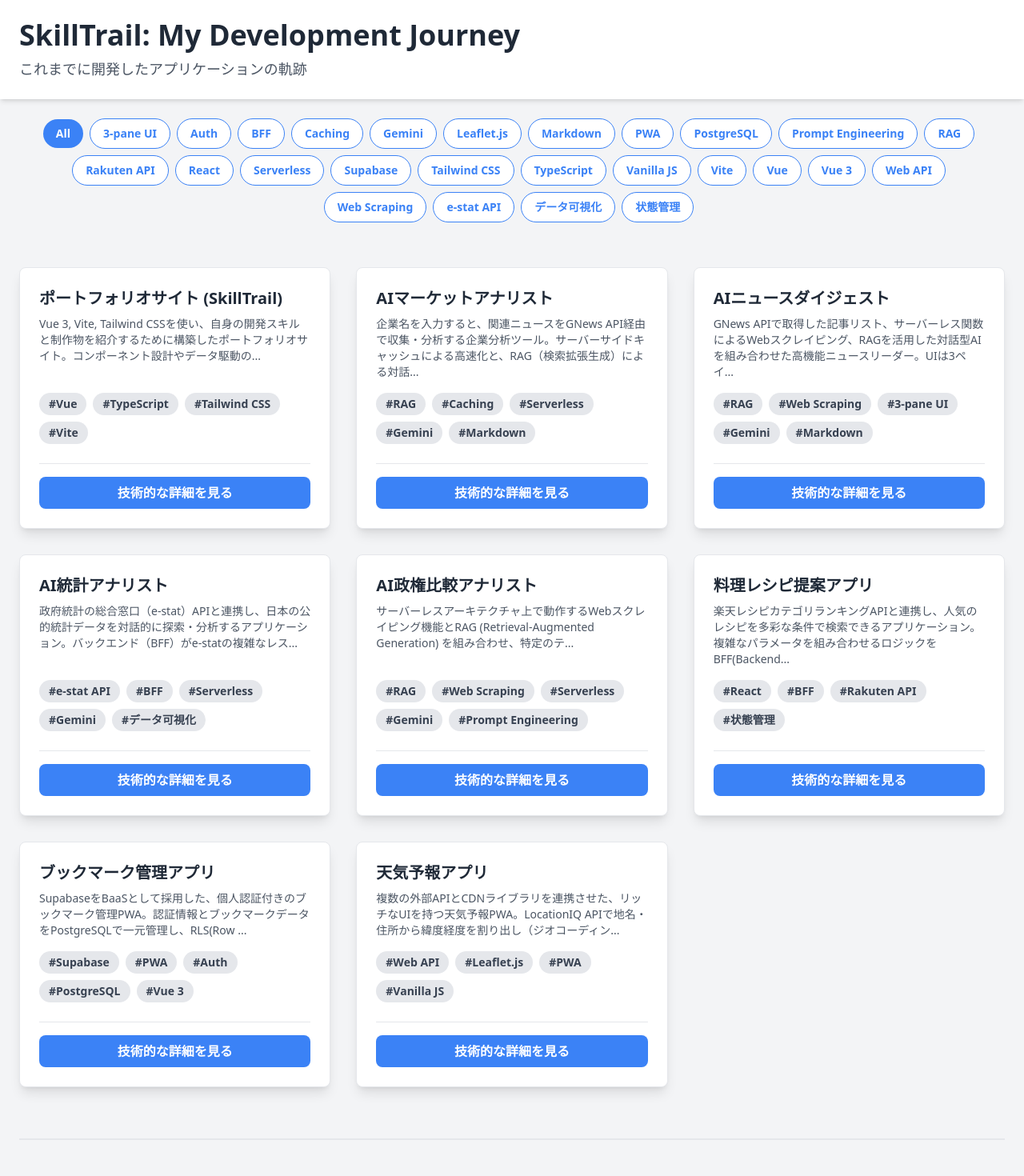
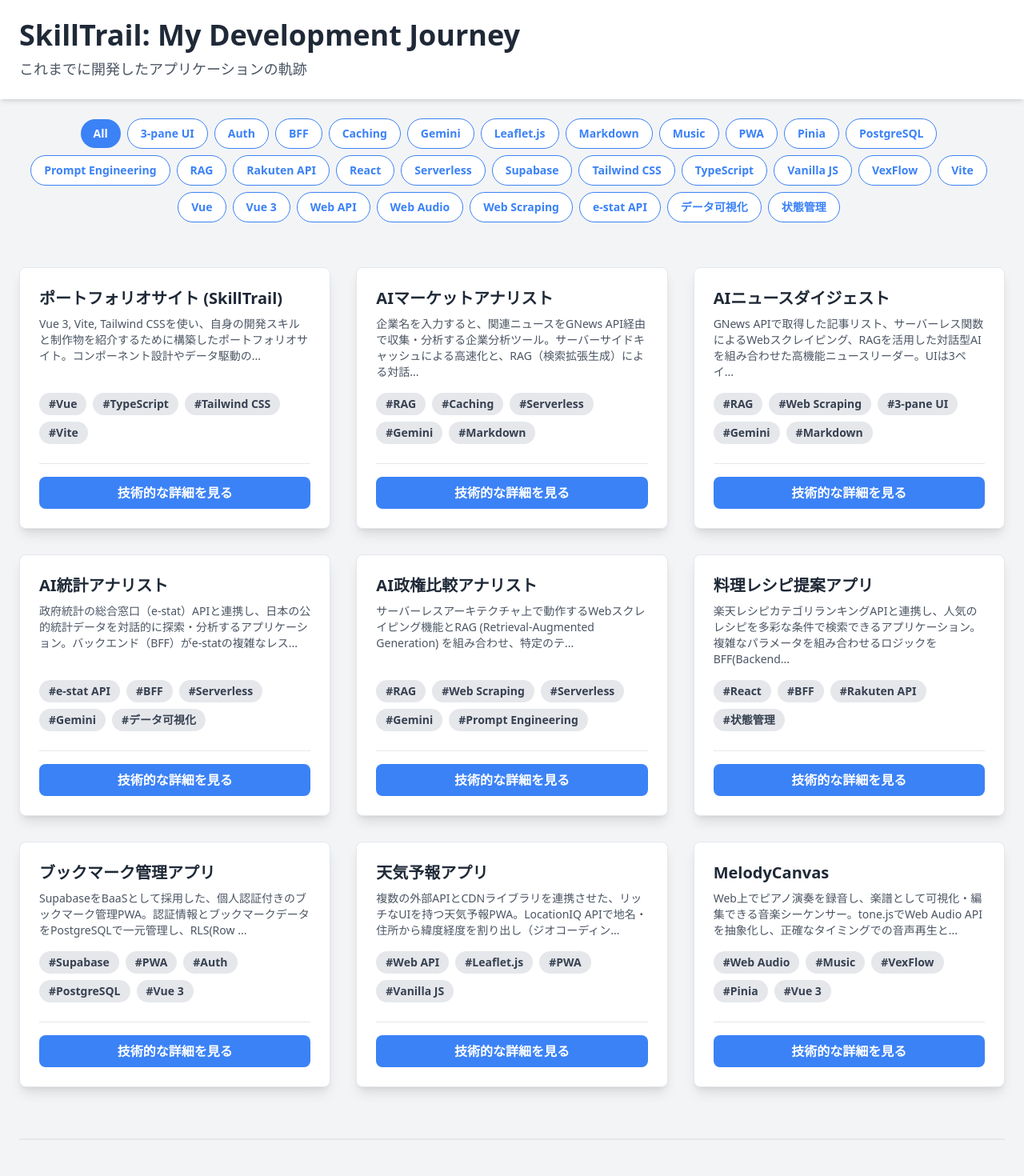
Before and after one commit to tako-chan0511/skilltrail, a Vue app: page / in a window 1280 px wide. Shown: the top 1470 px of the page at 80% size. Built offline with nearby package versions, Linux system fonts and the light colour scheme.

Commit message:
MelodyCanvas

```diff
--- a/src/apps.ts
+++ b/src/apps.ts
@@ -202,7 +202,6 @@ export const apps: App[] = [
       { name: 'Tailwind CSS', color: 'bg-sky-200 text-sky-800' },
     ],
   },
-  // --- ★★★ ここから新規追加 ★★★ ---
   {
     id: 10,
     title: '天気予報アプリ',
@@ -231,6 +230,34 @@ export const apps: App[] = [
       { name: 'PWA', color: 'bg-amber-300 text-amber-900' },
     ],
   },
+  // --- ★★★ ここから新規追加 ★★★ ---
+  {
+    id: 11,
+    title: 'MelodyCanvas',
+    description: 'Web上でピアノ演奏を録音し、楽譜として可視化・編集できる音楽シーケンサー。tone.jsでWeb Audio APIを抽象化し、正確なタイミングでの音声再生と録音を実現。演奏データはVexFlowによってリアルタイムで五線譜にレンダリングされます。Piniaストアで演奏データや再生状態を一元管理し、localStorageへの永続化も行っています。',
+    screenshot: '',
+    appUrl: 'https://tako-chan0511.github.io/melodycanvas/',
+    githubUrl: 'https://github.com/tako-chan0511/melodycanvas',
+    tags: ['Web Audio', 'Music', 'VexFlow', 'Pinia', 'Vue 3'],
+    learnings: {
+      challenge: 'tone.jsが管理する音声イベントのタイミングと、VexFlowが描画する楽譜、そしてユーザーのUI操作（再生ボタンなど）を完全に同期させること。また、内部の音楽データ構造を、VexFlowの楽譜描画用フォーマットとMIDIファイル用フォーマットの両方に変換する必要がありました。',
+      solution: 'アプリケーションの状態（再生中か、現在の再生位置など）をすべてPiniaストアに集約。各コンポーネントはこのストアをリアクティブに監視し、状態に応じて自身の描画を更新します。例えば、再生位置が変わるたびにVexFlowの楽譜上の対応する音符をハイライトする、といった処理を実装。データ変換については、内部データを各形式にマッピングする専用のユーティリティ関数（Adapterパターン）を作成し、責務を明確に分離しました。',
+    },
+    features: [
+      'tone.jsによるリアルタイムなピアノ演奏と録音',
+      'VexFlowによる演奏データの五線譜への動的レンダリング',
+      'Piniaストアによる状態の一元管理とlocalStorageへの永続化',
+      '演奏データのJSONおよびMIDI形式でのエクスポート機能',
+      '再生速度のリアルタイム調整',
+    ],
+    stack: [
+      { name: 'Vue 3', color: 'bg-green-200 text-green-800' },
+      { name: 'tone.js', color: 'bg-orange-400 text-white' },
+      { name: 'VexFlow', color: 'bg-purple-400 text-white' },
+      { name: 'Pinia', color: 'bg-yellow-400 text-black' },
+      { name: 'MIDI-Writer-JS', color: 'bg-gray-400 text-white' },
+    ],
+  },
 ];
 
 // 全てのタグを重複なく取得する
```
